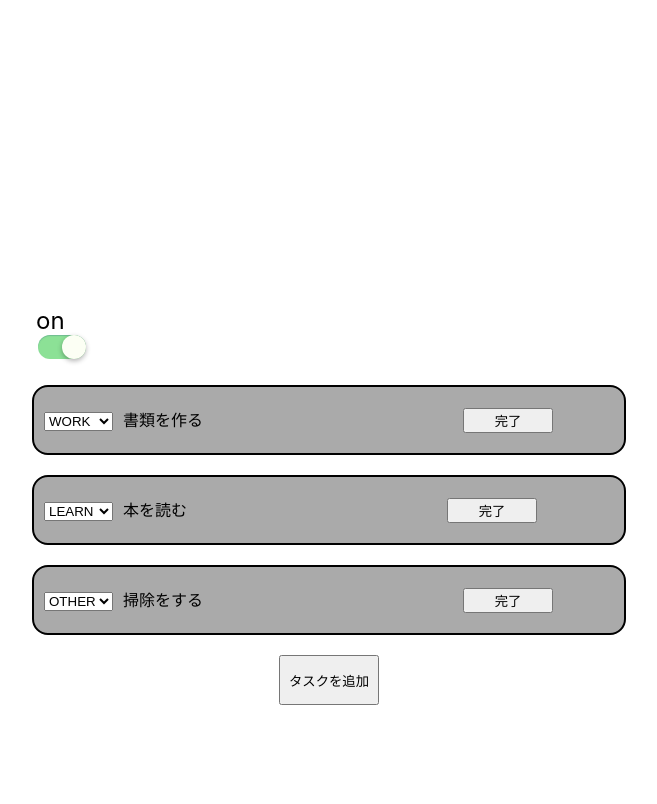
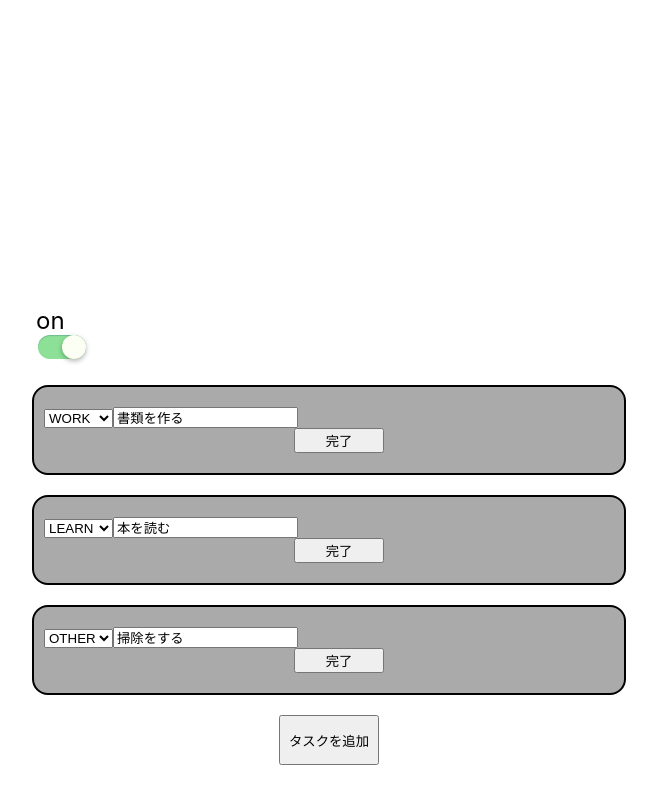
Before and after one commit to sion6040/todo-list-react, a React (Create React App) app: page / in a window 1280 px wide. Both pictures are taken after a click on the label 418 px from the left and 359 px from the top of the page. Shown: the top 804 px of the page, without its empty margins (358-1015 px from the left). Built offline with nearby package versions, Linux system fonts and the light colour scheme.

Commit message:
feat:create textbox

```diff
--- a/src/App.tsx
+++ b/src/App.tsx
@@ -47,6 +47,16 @@ export function App() {
     });
     setTodolist(newtodolist);
   };
+  const changeTask = (event: React.ChangeEvent<HTMLInputElement>, id: number) => {
+    const newtodolist = todolist.map((todo) => {
+      if (todo.id === id) {
+        return { ...todo, task: event.target.value };
+      } else {
+        return todo;
+      }
+    });
+    setTodolist(newtodolist);
+  };
   return (
     <div>
       <div className="body">
@@ -68,7 +78,11 @@ export function App() {
             ) : (
               <div style={{ margin: '10px', display: 'inline' }}>{todo.type}</div>
             )}
+            {st?(
+              <input value={todo.task} onChange={(event) => changeTask(event, todo.id)}></input>
+            ):(
             <div style={{ margin: '10px', display: 'inline' }}>{todo.task}</div>
+            )}
             <div style={{ padding: '0 0 0 250px', display: 'inline' }}>
               <button style={{ width: '90px' }} onClick={() => handleRemoveItem(todo.id)} key={todo.id}>
                 完了
```
